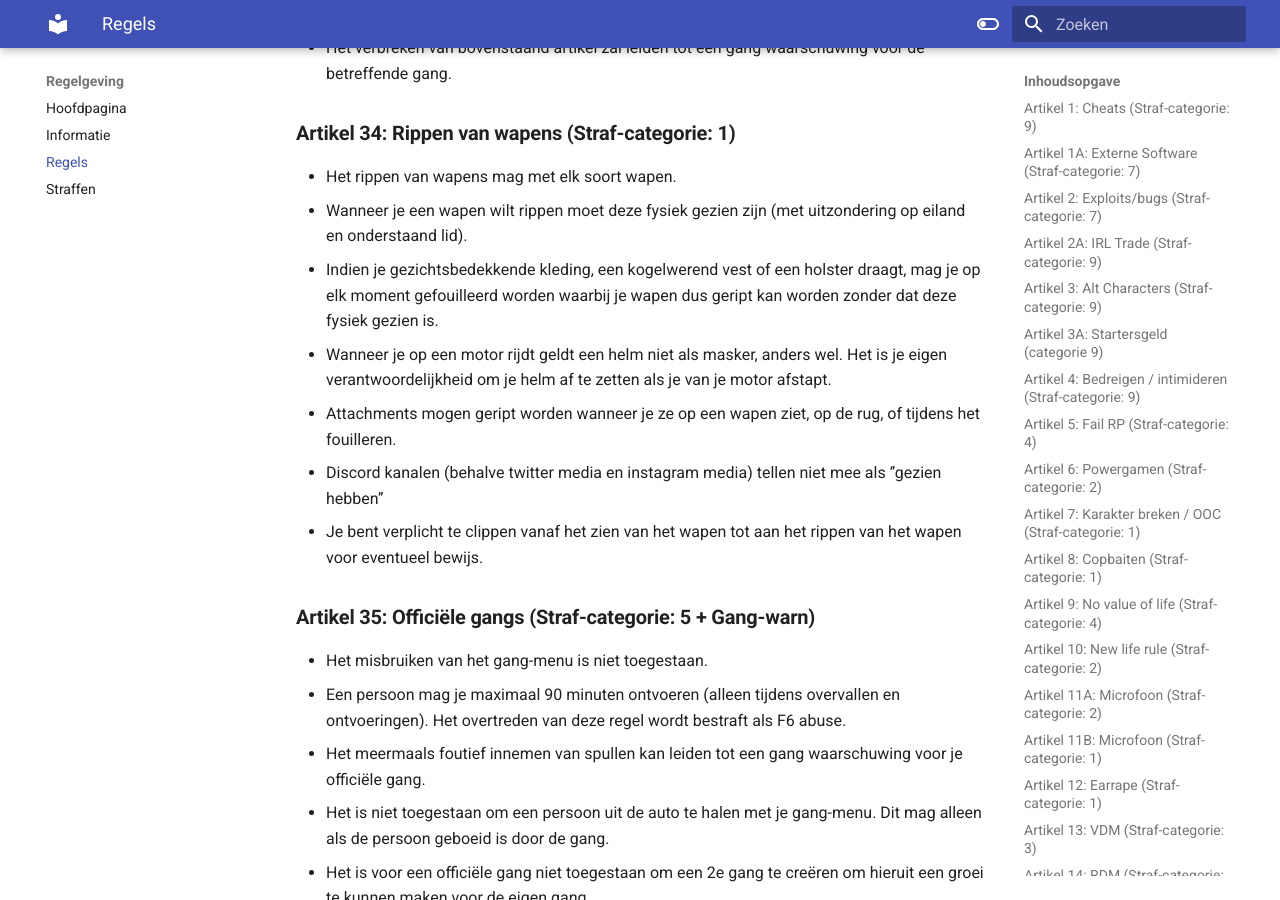
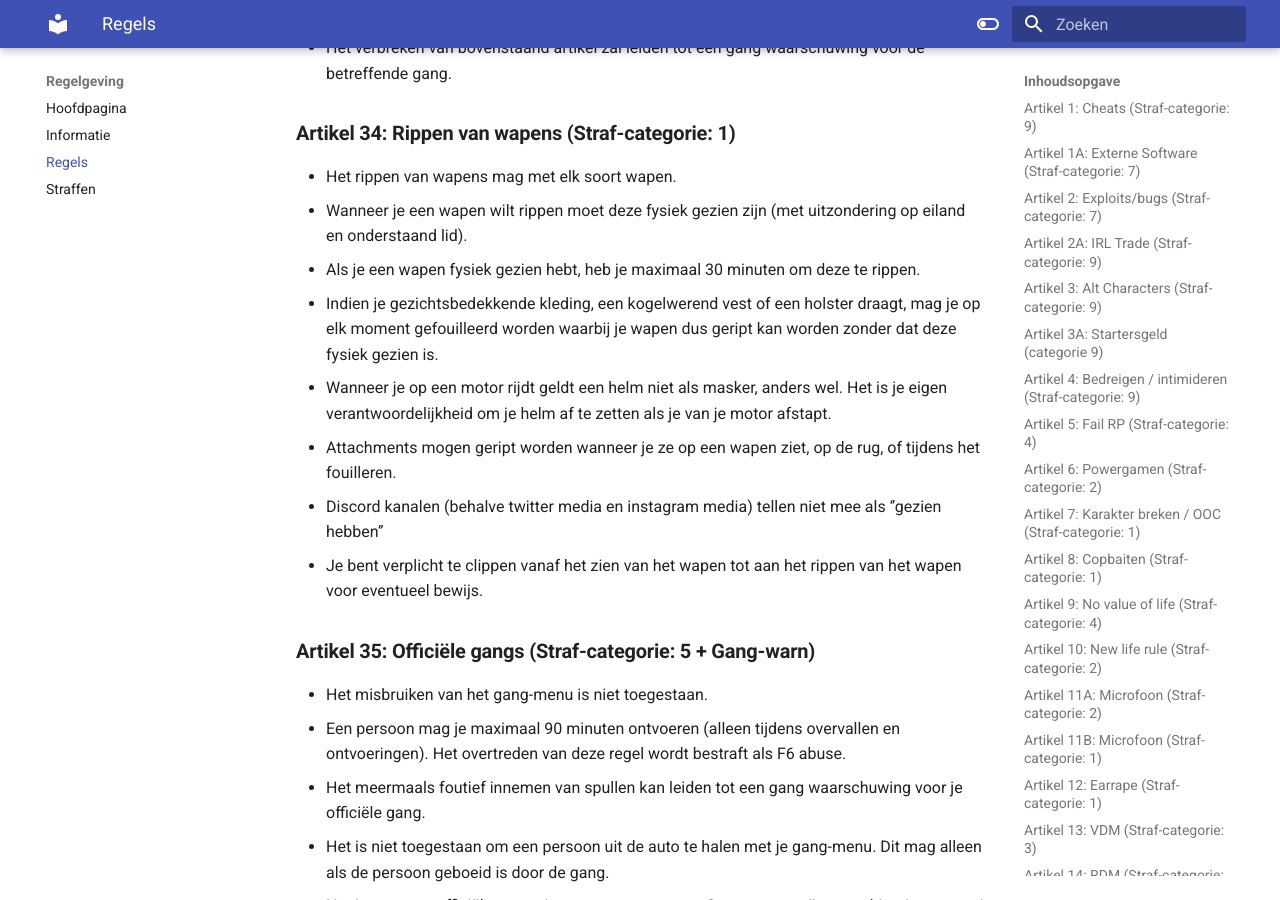
Before and after one commit to ZuiderVeenRP/apv, an MkDocs documentation site: the page built from docs/algemeen.md, in a window 1280 px wide and 900 px high, scrolled down 14721 px. Built offline with MkDocs 1.6.1 and Material for MkDocs 9.7.7, drawn with Linux system fonts in a browser that asks for light colours; comment, search, counter and statistics services are not loaded.

Commit message:
Update algemeen.md

```diff
--- a/docs/algemeen.md
+++ b/docs/algemeen.md
@@ -328,6 +328,7 @@
 ### **Artikel 34: Rippen van wapens (Straf-categorie: 1)**
 - Het rippen van wapens mag met elk soort wapen.
 - Wanneer je een wapen wilt rippen moet deze fysiek gezien zijn (met uitzondering op eiland en onderstaand lid).
+- Als je een wapen fysiek gezien hebt, heb je maximaal 30 minuten om deze te rippen.
 - Indien je gezichtsbedekkende kleding, een kogelwerend vest of een holster draagt, mag je op elk moment gefouilleerd worden waarbij je wapen dus geript kan worden zonder dat deze fysiek gezien is.
 - Wanneer je op een motor rijdt geldt een helm niet als masker, anders wel. Het is je eigen verantwoordelijkheid om je helm af te zetten als je van je motor afstapt.
 - Attachments mogen geript worden wanneer je ze op een wapen ziet, op de rug, of tijdens het fouilleren.
```
